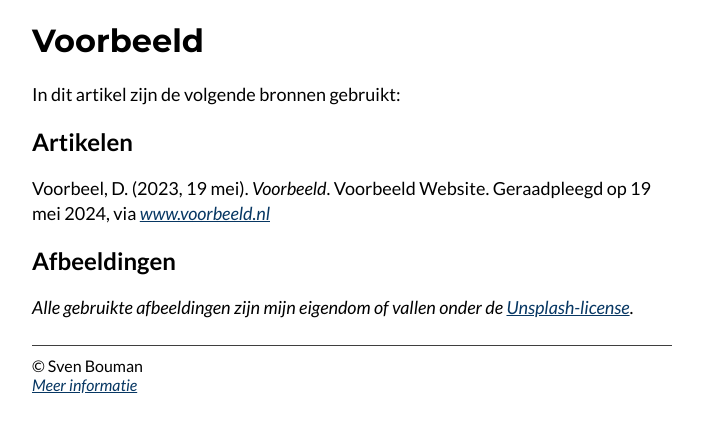
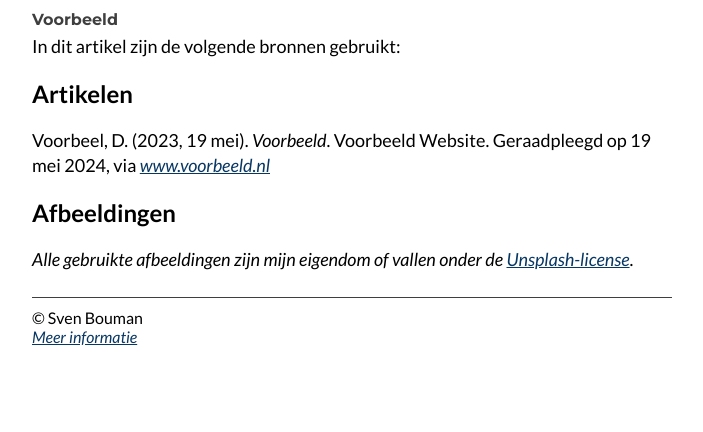
Before and after one commit to kevin-51/bronnen, a Jekyll site: the page built from lijst/siho-2024-vb-0519.md, in a window 1280 px wide. Shown: the top 432 px of the page, without its empty margins (288-991 px from the left). Built offline with Jekyll 4.4.1, drawn with Linux system fonts in a browser that asks for light colours.

Commit message:
Update bron-24H1.html

```diff
--- a/_layouts/bron-24H1.html
+++ b/_layouts/bron-24H1.html
@@ -10,7 +10,7 @@
     <link rel="stylesheet" href="https://bron.kevin51.nl/stijl/standaard.css">
   </head>
   <body>
-    <h1>{{ page.title }}</h1>
+    <h1 class="head">{{ page.title }}</h1>
     <section>
       {{ content }}
     </section>
```
